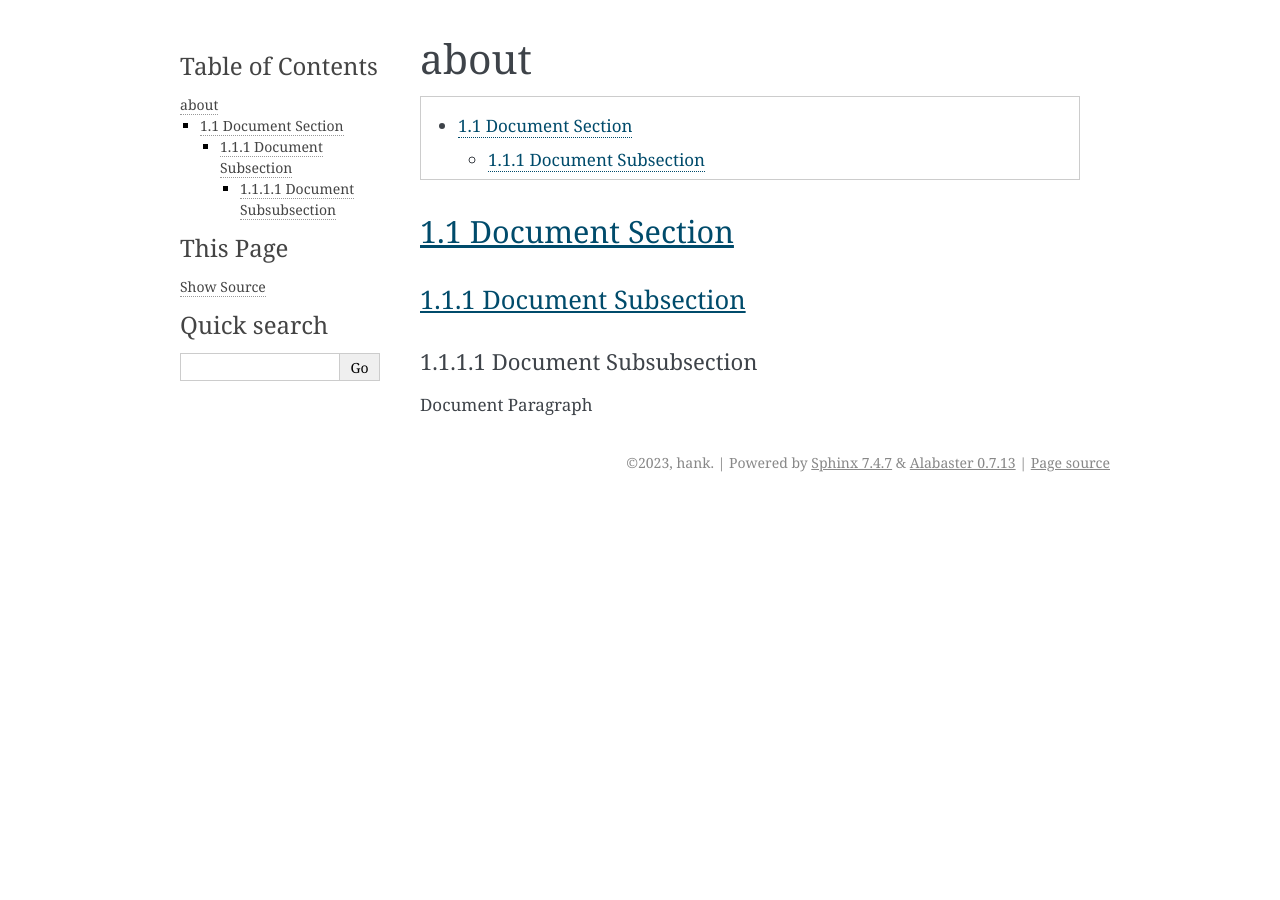
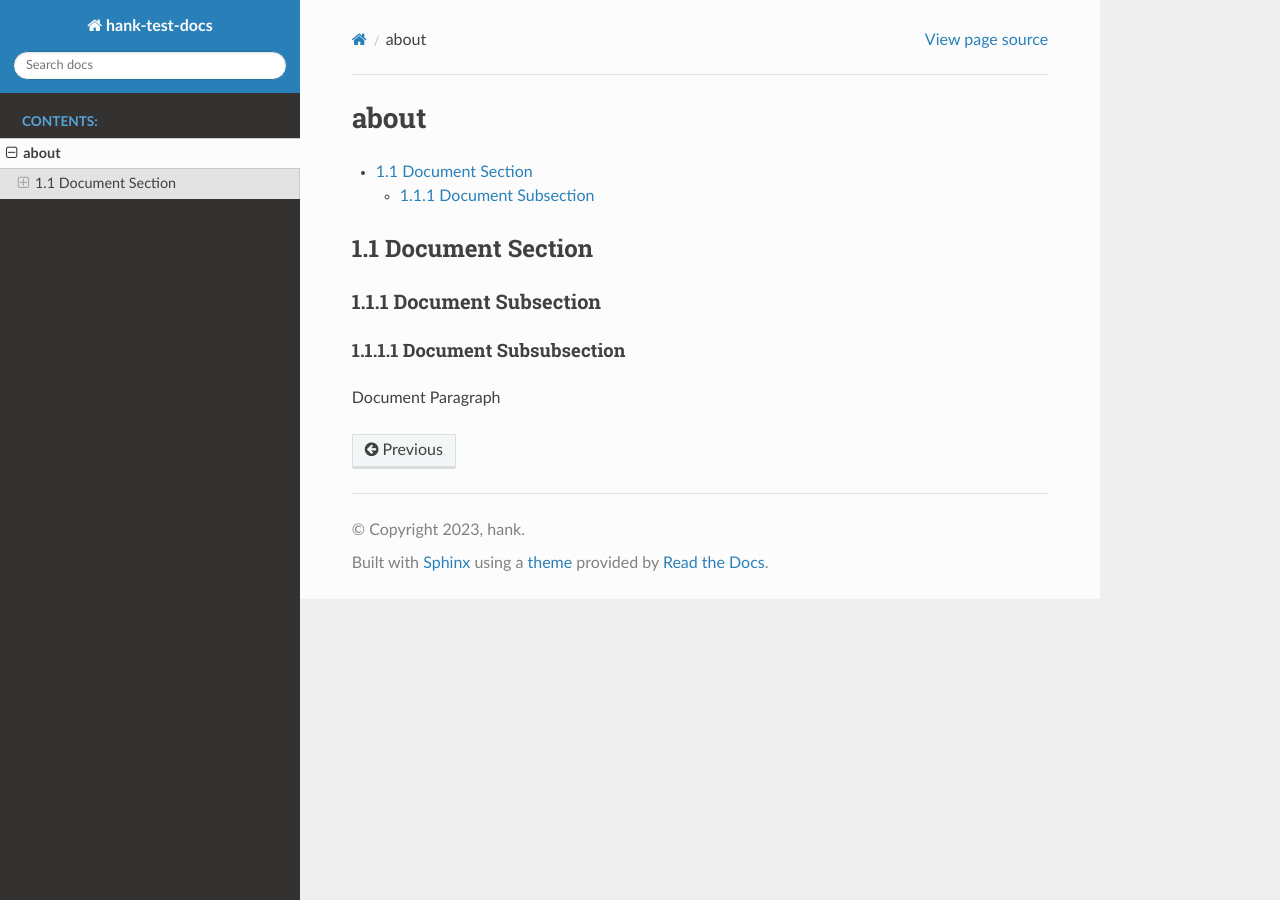
Before and after one commit to hanksuu/test-docs, a Sphinx documentation site: the page built from source/about.rst, in a window 1280 px wide. Built offline with Sphinx 7.4.7 and the Read the Docs theme 2.0.0, drawn with Linux system fonts in a browser that asks for light colours; pages that are not in the unit, such as notebooks, are missing from menus.

Commit message:
Fix compile error

```diff
--- a/source/conf.py
+++ b/source/conf.py
@@ -16,7 +16,8 @@ release = 'v0.1'
 
 extensions = [
     #'recommonmark',
-    'sphinx_markdown_tables'
+    'sphinx_markdown_tables',
+    'sphinx-rtd-theme'
 ]
 
 templates_path = ['_templates']
@@ -27,5 +28,5 @@ exclude_patterns = []
 # -- Options for HTML output -------------------------------------------------
 # https://www.sphinx-doc.org/en/master/usage/configuration.html#options-for-html-output
 
-#html_theme = 'sphinx_rtd_theme'
+html_theme = 'sphinx_rtd_theme'
 #html_static_path = ['_static']
```
